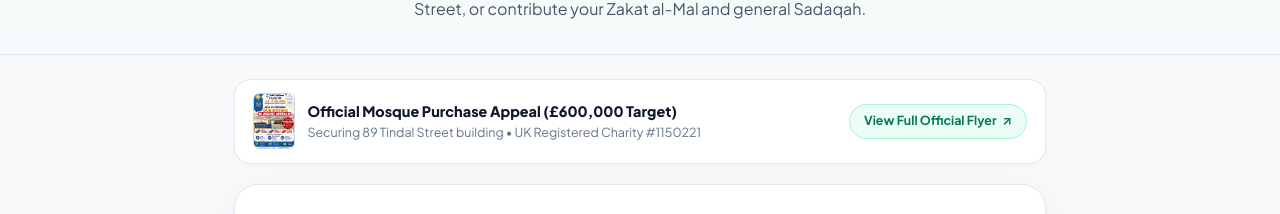
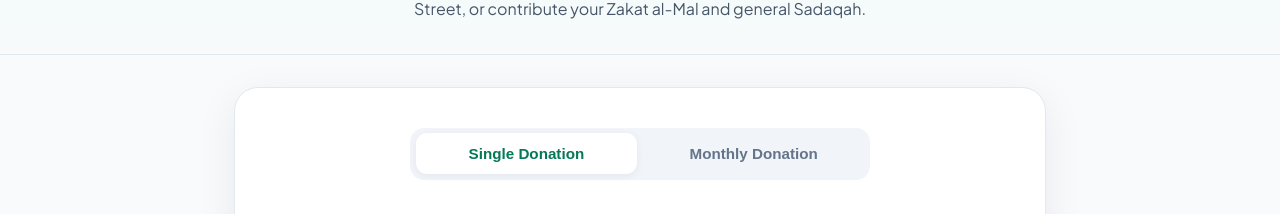
Before and after one commit to Hatemfer/alfalah-csc, a Next.js app in the folder frontend/: page /donate in a window 1280 px wide. Shown: the part 255-469 px from the top of the page. Built offline with nearby package versions, Linux system fonts and the light colour scheme; no server answers.

Commit message:
clean(donate): remove flyer banner from donate page to keep form distraction-free

```diff
--- a/frontend/app/(public)/donate/page.tsx
+++ b/frontend/app/(public)/donate/page.tsx
@@ -316,69 +316,7 @@ UK Registered Charity #1150221`;
       </section>
 
       {/* 2. Main Donation Container (Spacious 860px PC Width) */}
-      <div className="container" style={{ maxWidth: '860px', marginTop: '1.5rem' }}>
-        {/* Official Appeal Flyer Verification Callout (Lightweight & High Trust) */}
-        <div
-          style={{
-            backgroundColor: '#ffffff',
-            border: '1px solid #e2e8f0',
-            borderRadius: '16px',
-            padding: '0.85rem 1.15rem',
-            marginBottom: '1.25rem',
-            display: 'flex',
-            alignItems: 'center',
-            justifyContent: 'space-between',
-            flexWrap: 'wrap',
-            gap: '0.75rem',
-            boxShadow: '0 2px 8px rgba(0,0,0,0.03)',
-          }}
-        >
-          <div style={{ display: 'flex', alignItems: 'center', gap: '0.75rem' }}>
-            <img
-              src="/images/client-appeal.jpg"
-              alt="Official Mosque Purchase Appeal Flyer"
-              style={{
-                width: '42px',
-                height: '56px',
-                objectFit: 'cover',
-                borderRadius: '6px',
-                border: '1px solid #cbd5e1',
-                flexShrink: 0,
-              }}
-            />
-            <div>
-              <div style={{ fontSize: '0.9rem', fontWeight: 800, color: '#0f172a' }}>
-                Official Mosque Purchase Appeal (£600,000 Target)
-              </div>
-              <div style={{ fontSize: '0.78rem', color: '#64748b' }}>
-                Securing 89 Tindal Street building • UK Registered Charity #1150221
-              </div>
-            </div>
-          </div>
-
-          <a
-            href="/images/client-appeal.jpg"
-            target="_blank"
-            rel="noopener noreferrer"
-            style={{
-              padding: '0.4rem 0.85rem',
-              borderRadius: '9999px',
-              backgroundColor: '#ecfdf5',
-              color: '#047857',
-              fontWeight: 700,
-              fontSize: '0.78rem',
-              textDecoration: 'none',
-              border: '1px solid #a7f3d0',
-              display: 'inline-flex',
-              alignItems: 'center',
-              gap: '0.35rem',
-              whiteSpace: 'nowrap',
-            }}
-          >
-            <span>View Full Official Flyer</span> ↗
-          </a>
-        </div>
-
+      <div className="container" style={{ maxWidth: '860px', marginTop: '2rem' }}>
         {/* MAIN DONATION FORM OR OFFICIAL RECEIPT */}
         <div
           className="card donate-card"
```
